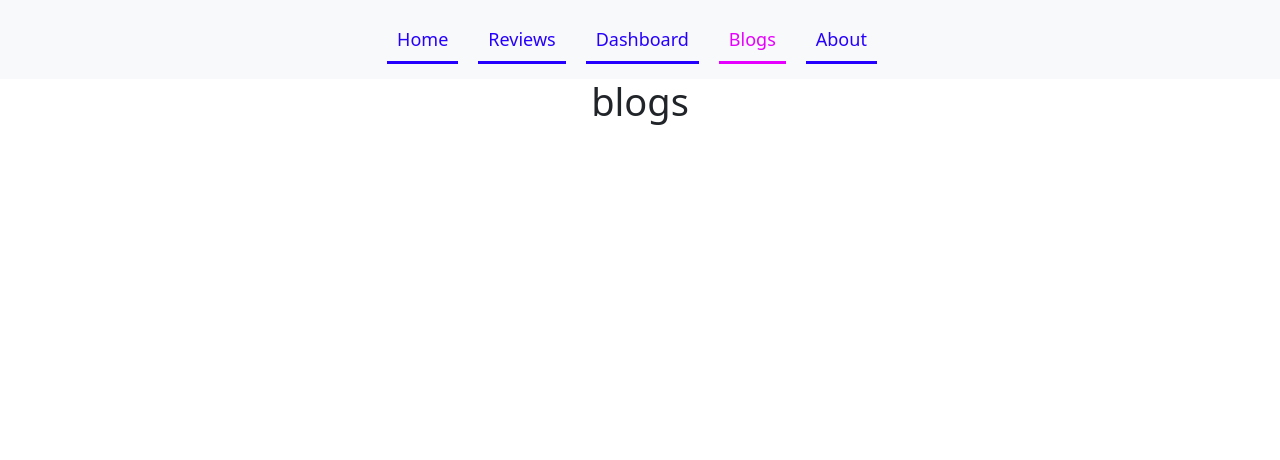
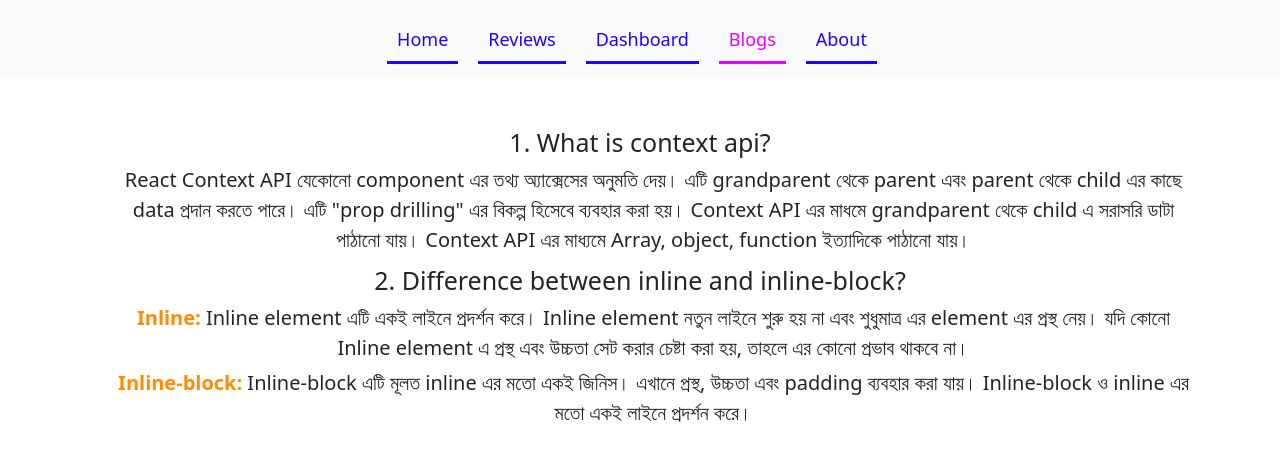
Before and after one commit to knrbokhari/product-analysis-website, a React (Create React App) app: page /blogs in a window 1280 px wide. Shown: the top 460 px of the page. Built offline with nearby package versions, Linux system fonts and the light colour scheme.

Commit message:
Blogs added

```diff
--- a/public/index.html
+++ b/public/index.html
@@ -1,14 +1,12 @@
 <!DOCTYPE html>
 <html lang="en">
+
 <head>
   <meta charset="utf-8" />
   <link rel="icon" href="%PUBLIC_URL%/favicon.ico" />
   <meta name="viewport" content="width=device-width, initial-scale=1" />
   <meta name="theme-color" content="#000000" />
-    <meta
-      name="description"
-      content="Web site created using create-react-app"
-    />
+  <meta name="description" content="Web site created using create-react-app" />
   <link rel="apple-touch-icon" href="%PUBLIC_URL%/logo192.png" />
   <!--
       manifest.json provides metadata used when your web app is installed on a
@@ -24,8 +22,9 @@
       work correctly both with client-side routing and a non-root public URL.
       Learn how to configure a non-root public URL by running `npm run build`.
     -->
-    <title>React App</title>
+  <title>Best laptop</title>
 </head>
+
 <body>
   <noscript>You need to enable JavaScript to run this app.</noscript>
   <div id="root"></div>
@@ -40,4 +39,5 @@
       To create a production bundle, use `npm run build` or `yarn build`.
     -->
 </body>
+
 </html>
--- a/src/components/Blogs/Blogs.js
+++ b/src/components/Blogs/Blogs.js
@@ -2,8 +2,33 @@ import React from "react";
 
 const Blogs = () => {
   return (
-    <div>
-      <h1>blogs</h1>
+    <div className="container my-5">
+      <h4 style={{ fontSize: "25px" }}>1. What is context api?</h4>
+      <p style={{ fontSize: "20px", marginLeft: "27px", marginBottom: "10px" }}>
+        React Context API যেকোনো component এর তথ্য অ্যাক্সেসের অনুমতি দেয়। এটি
+        grandparent থেকে parent এবং parent থেকে child এর কাছে data প্রদান করতে
+        পারে। এটি "prop drilling" এর বিকল্প হিসেবে ব্যবহার করা হয়। Context API
+        এর মাধমে grandparent থেকে child এ সরাসরি ডাটা পাঠানো যায়। Context API এর
+        মাধ্যমে Array, object, function ইত্যাদিকে পাঠানো যায়।
+      </p>
+      <h4 style={{ fontSize: "25px" }}>
+        2. Difference between inline and inline-block?
+      </h4>
+      <p style={{ fontSize: "20px", marginLeft: "27px", marginBottom: "5px" }}>
+        <span style={{ color: "darkorange", fontWeight: 600 }}>Inline: </span>
+        Inline element এটি একই লাইনে প্রদর্শন করে। Inline element নতুন লাইনে
+        শুরু হয় না এবং শুধুমাত্র এর element এর প্রস্থ নেয়। যদি কোনো Inline
+        element এ প্রস্থ এবং উচ্চতা সেট করার চেষ্টা করা হয়, তাহলে এর কোনো
+        প্রভাব থাকবে না।
+      </p>
+      <p style={{ fontSize: "20px", marginLeft: "27px", marginBottom: "10px" }}>
+        <span style={{ color: "darkorange", fontWeight: 600 }}>
+          Inline-block:{" "}
+        </span>
+        Inline-block এটি মূলত inline এর মতো একই জিনিস। এখানে প্রস্থ, উচ্চতা এবং
+        padding ব্যবহার করা যায়। Inline-block ও inline এর মতো একই লাইনে প্রদর্শন
+        করে।
+      </p>
     </div>
   );
 };
```
Lines whose indentation alone changed are shown as unchanged.
